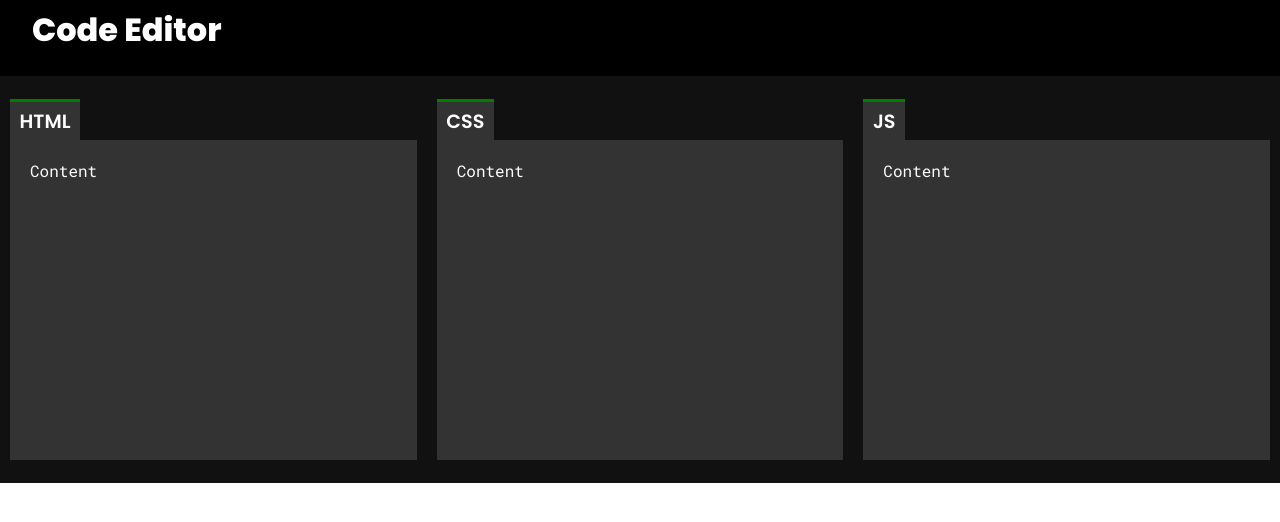
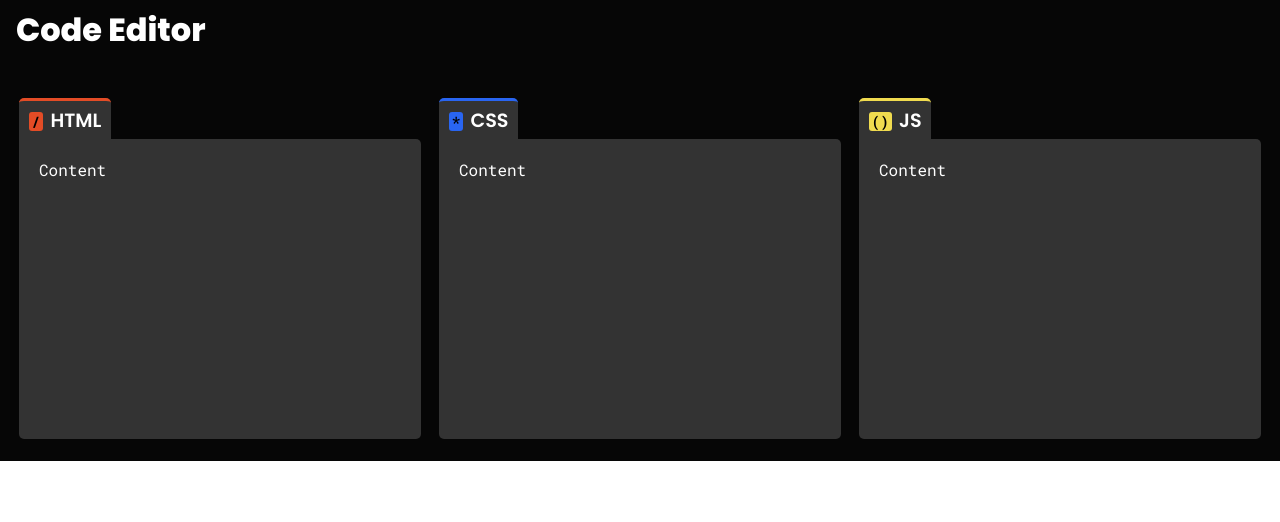
Before and after one commit to MunozCesarCM/Live-Code-Editor, a React (Vite) app: page / in a window 1280 px wide. Shown: the top 522 px of the page. Built offline with nearby package versions, Linux system fonts and the light colour scheme.

Commit message:
Included color variables

```diff
--- a/src/components/code/Editor.jsx
+++ b/src/components/code/Editor.jsx
@@ -2,7 +2,10 @@ const Editor = ({title, icon}) => {
   return (
     <div className='editor'>
       <div className='title'>
-        <span>{title}</span>
+        <span id={title}>
+          <span>{icon}</span>
+          {title}
+        </span>
       </div>
       <div className='content'>
         Content
--- a/src/index.scss
+++ b/src/index.scss
@@ -1,4 +1,9 @@
 @import url('https://fonts.googleapis.com/css2?family=Poppins:wght@100;200;300;400;500;600;700;800;900&family=Roboto+Mono:wght@400;700&display=swap');
+
+$color-background: #060606;
+$color-html: #e34c26;
+$color-css: #2965f1;
+$color-js: #F0DB4F;
 
 * {
   margin: 0;
@@ -8,36 +13,60 @@
 }
 
 header {
-  background-color: black;
+  background-color: $color-background;
   padding-bottom: 15px;
 
   h1 {
     color: white;
     font-weight: 800;
-    padding: 0.2em 0 0.2em 1em;
+    padding: 0.2em 0 0.2em 0.5em;
   }
 }
 
 main {
-  background-color: #111111;
+  background-color: $color-background;
   display: flex;
   justify-content: space-around;
+  padding: 0 10px;
 
   .editor {
     width: 33%;
     padding: 15px 2px;
-    margin: 0.5em;
+    margin: 7px;
 
     .title {
       display: flex;
 
-      span {
+      & > span {
         background-color: #333333;
         color: white;
         padding: 0.25em 0.5em;
         font-size: 1.2em;
         font-weight: 600;
-        border-top: 3px solid green;
+        border-top-left-radius: 5px;
+        border-top-right-radius: 5px;
+
+        span {
+          font-family: 'Roboto Mono', monospace;
+          font-size: 0.75em;
+          padding: 0 3px;
+          border-radius: 3px;
+          margin-right: 0.5em;
+          color: black;
+        }
+      }
+
+      #HTML {
+        border-top: 3px solid $color-html;
+        span { background-color: $color-html; }
+      }
+      #CSS {
+        border-top: 3px solid $color-css;
+        span { background-color: $color-css; }
+      }
+      #JS {
+        border-top: 3px solid $color-js;
+        span { background-color: $color-js; }
       }
     }
 
@@ -46,7 +75,10 @@ main {
       background-color: #333333;
       color: white;
       padding: 20px;
-      height: 40vh;
+      height: 37.5vh;
+      border-top-right-radius: 5px;
+      border-bottom-left-radius: 5px;
+      border-bottom-right-radius: 5px;
     }
   }
 }
```
